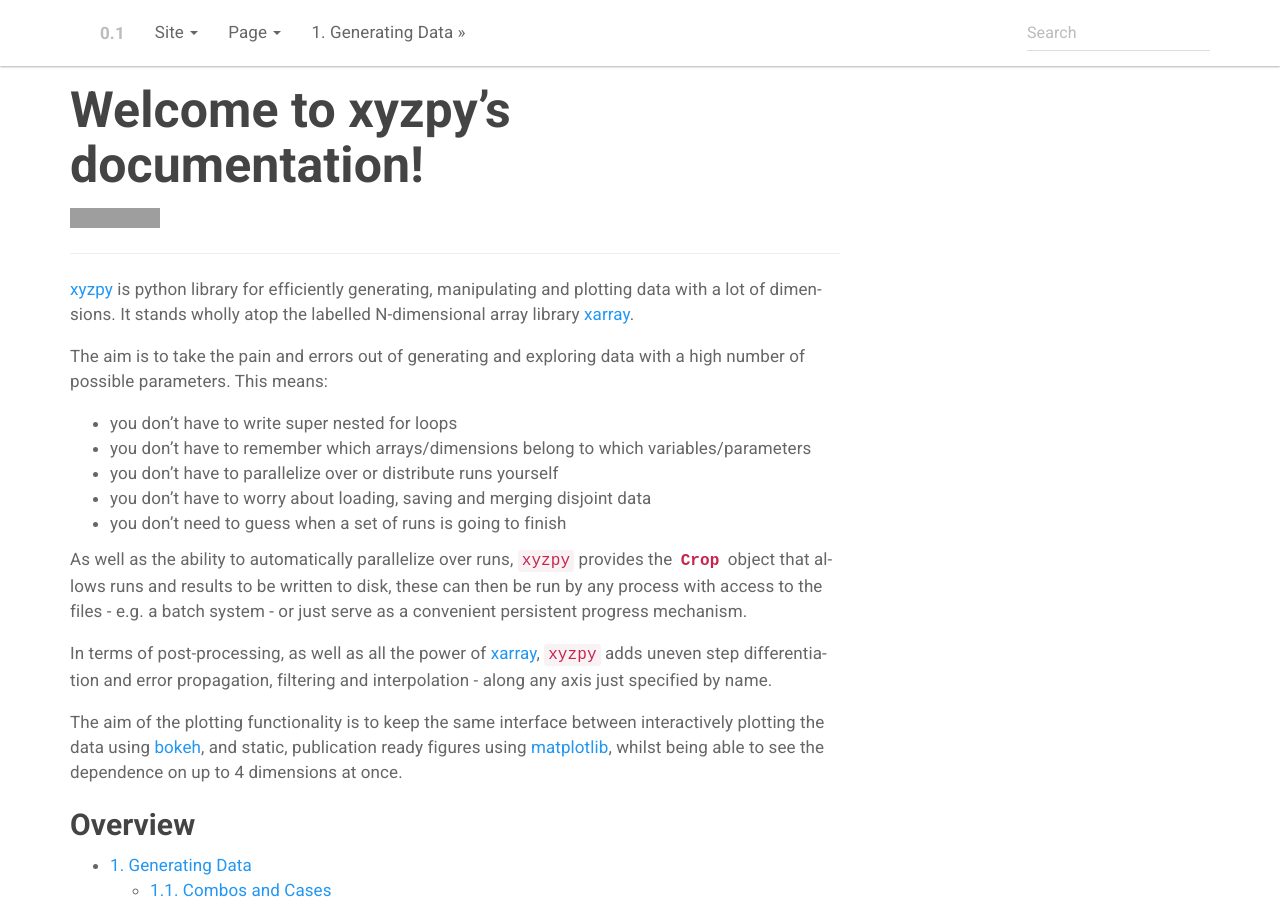
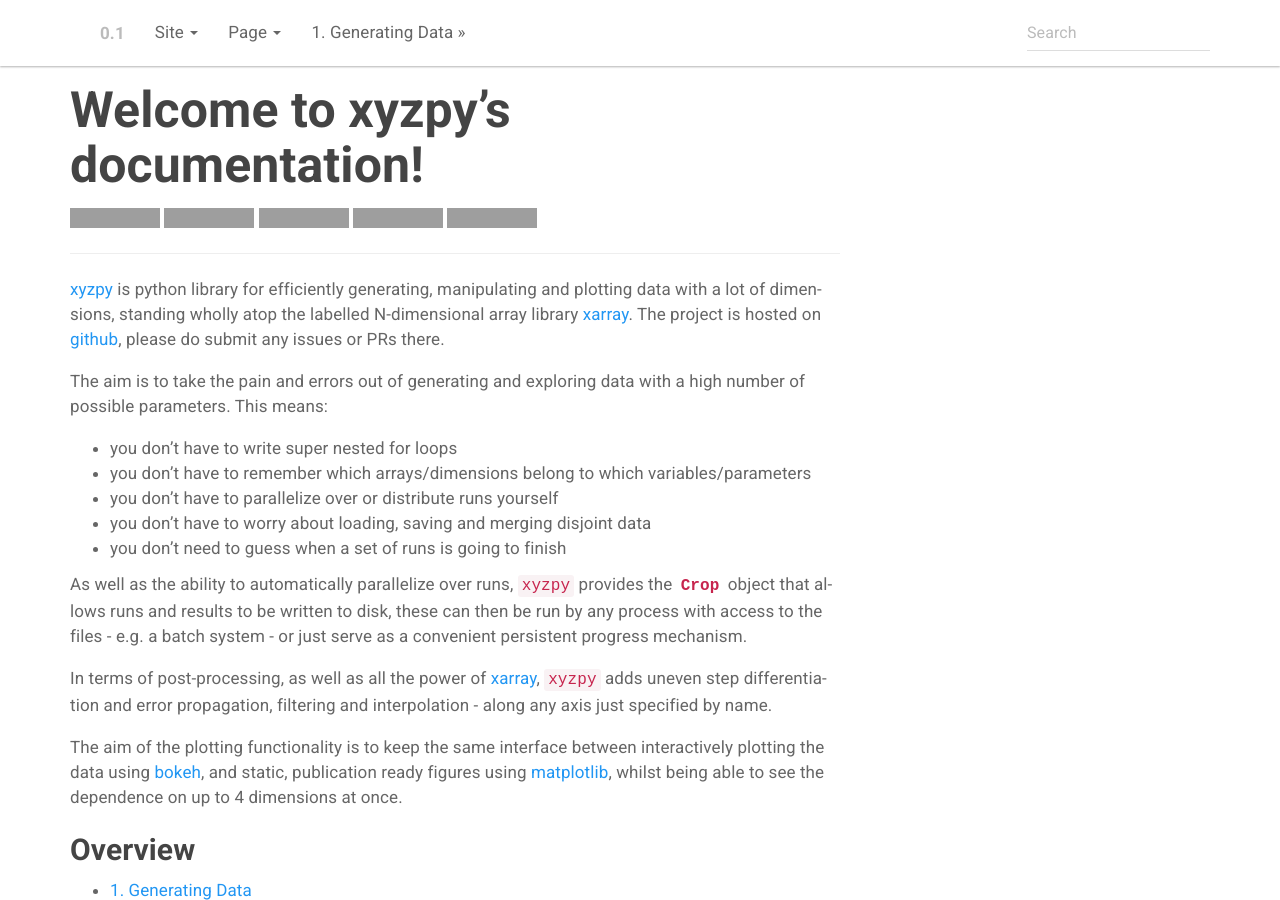
Before and after one commit to jcmgray/xyzpy, a Sphinx documentation site: the page built from docs/index.rst, in a window 1280 px wide and 900 px high. Built offline with Sphinx 7.4.7, drawn with Linux system fonts in a browser that asks for light colours; grey boxes are pictures that could not be loaded.

Commit message:
update index

```diff
--- a/docs/index.rst
+++ b/docs/index.rst
@@ -6,11 +6,22 @@
 Welcome to xyzpy's documentation!
 =================================
 
-.. image:: https://img.shields.io/travis/jcmgray/xyzpy/master.svg?style=flat-square   :alt: Travis branch
+.. image:: https://travis-ci.org/jcmgray/xyzpy.svg?branch=master
+  :target: https://travis-ci.org/jcmgray/xyzpy
+.. image:: https://codecov.io/gh/jcmgray/xyzpy/branch/master/graph/badge.svg
+  :target: https://codecov.io/gh/jcmgray/xyzpy
+.. image:: https://api.codacy.com/project/badge/Grade/7085feb3f47c4c509559778be5eb6a60
+  :target: https://www.codacy.com/app/jcmgray/xyzpy?utm_source=github.com&amp;utm_medium=referral&amp;utm_content=jcmgray/xyzpy&amp;utm_campaign=Badge_Grade
+.. image:: https://landscape.io/github/jcmgray/xyzpy/master/landscape.svg?style=flat
+  :target: https://landscape.io/github/jcmgray/xyzpy/master
+  :alt: Code Health
+.. image:: https://readthedocs.org/projects/xyzpy/badge/?version=latest
+  :target: http://xyzpy.readthedocs.io/en/latest/?badge=latest
+  :alt: Documentation Status
 
 ----------------------------------------------------------------------------------
 
-`xyzpy <https://github.com/jcmgray/xyzpy>`__ is python library for efficiently generating, manipulating and plotting data with a lot of dimensions. It stands wholly atop the labelled N-dimensional array library `xarray <http://xarray.pydata.org/en/stable/>`__.
+`xyzpy <https://github.com/jcmgray/xyzpy>`__ is python library for efficiently generating, manipulating and plotting data with a lot of dimensions, standing wholly atop the labelled N-dimensional array library `xarray <http://xarray.pydata.org/en/stable/>`__. The project is hosted on `github <https://github.com/jcmgray/xyzpy>`__, please do submit any issues or PRs there.
 
 The aim is to take the pain and errors out of generating and exploring data with a high number of possible parameters. This means:
 
```
